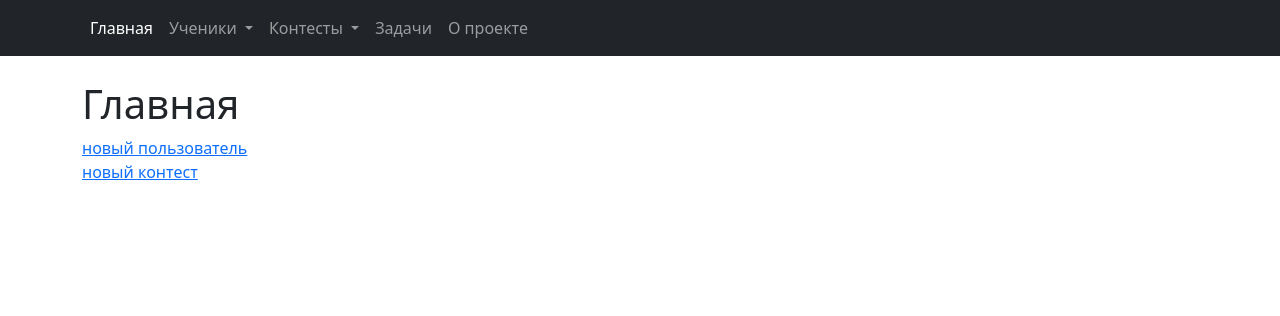
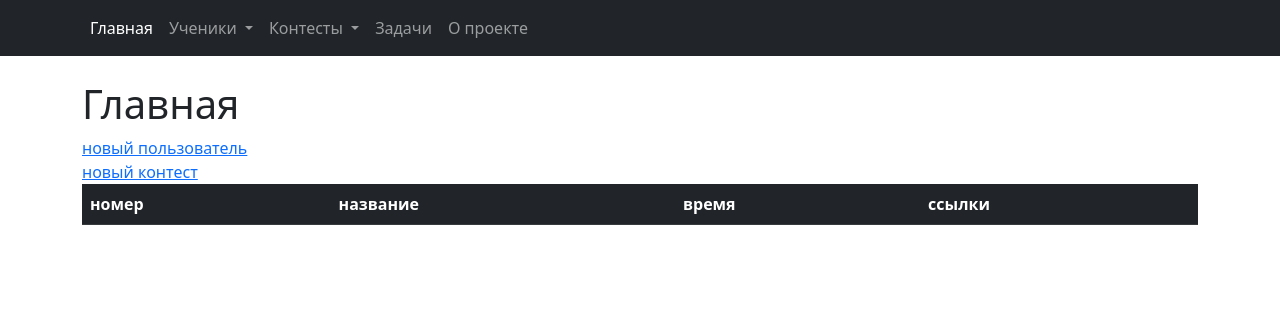
Before and after one commit to KingAndJoker/etr, a FastAPI app: page / in a window 1280 px wide. Shown: the top 316 px of the page. Run offline with FastAPI, Linux system fonts and the light colour scheme; lists and menus that the app fills with data are empty.

Commit message:
add params

```diff
--- a/etr/static/js/contest_api.js
+++ b/etr/static/js/contest_api.js
@@ -1,17 +1,21 @@
-let type_of_contests = null
+let type_of_contests = "all"
 
 
-async function show_contest_table() {
-    let response = await fetch("/etr/api/contest")
+async function show_contest_table(contest_index, contest_count) {
+    let contest_api_url = `/etr/api/contest?`
+    if (typeof contest_index !== 'undefined') contest_api_url = `${contest_api_url}index=${contest_index}&`
+    if (typeof contest_count !== 'undefined') contest_api_url = `${contest_api_url}count=${contest_count}&`
+    let response = await fetch(contest_api_url)
     let contest_table = document.getElementById("contests-table-body")
     contest_table.innerHTML = ""
+
 
     let json = await response.json()
     if (json["status"] != "ok") {
         return
     }
 
-    contests = json["contests"]
+    let contests = json["contests"]
     let index = 1
     contests.forEach(async (contest) => {
         if (type_of_contests == "all" || type_of_contests == contest.type_of_source) {
@@ -19,7 +23,6 @@ async function show_contest_table() {
             let cell = row.insertCell()
             cell.innerHTML = `${index}`
             index++
-
             cell = row.insertCell()
             cell.innerHTML = `<a href="/etr/contest/${contest["id"]}">${contest["name"]}</a>`
 
--- a/etr/templates/index.html
+++ b/etr/templates/index.html
@@ -1,6 +1,9 @@
 {% extends "./base.html" %}
 
 {% block title %}Главная{% endblock %}
+{% block imports %}
+<script src="/etr/static/js/contest_api.js"></script>
+{% endblock %}
 {% block content %}
 <h1>Главная</h1>
 <div>
@@ -9,4 +12,26 @@
 <div>
     <a href="/etr/contest/new">новый контест</a>
 </div>
+<div class="table-responsive">
+    <table id="contests-table" class="table table-striped table-hover table-responsive">
+        <thead class="table-dark">
+            <tr>
+                <th scope="col">номер</th>
+                <th>название</th>
+                <th>время</th>
+                <!-- <th>участники</th> -->
+                <th>ссылки</th>
+            </tr>
+        </thead>
+        <tbody id="contests-table-body">
+        </tbody>
+    </table>
+</div>
 {% endblock %}
+{% block footer %}
+<script>
+    // type_of_contests = get_type_of_contests()
+    // change_type_of_contests()
+    show_contest_table(0, 10)
+</script>
+{% endblock %}
```
